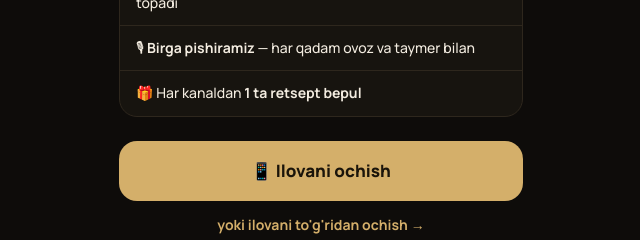
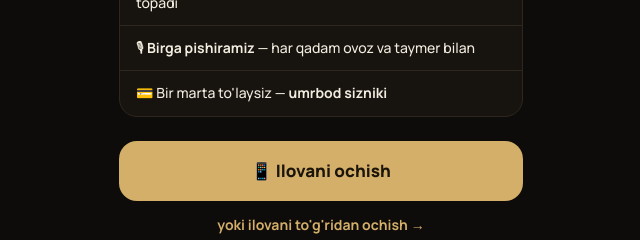
Before and after one commit to mukhibullokh/sisters-cooking-landing, a plain HTML site: page ilova.html in a window 1280 px wide. Shown: the part 382-622 px from the top of the page, 319-959 px from the left. Drawn offline with nearby package versions, Linux system fonts and the light colour scheme.

Commit message:
Ilova sahifa: bepul retsept gapi olib tashlandi (7-noy)

```diff
--- a/ilova.html
+++ b/ilova.html
@@ -42,7 +42,7 @@ fbq('init','1410608204369728');fbq('track','PageView');
     <li>🎡 <b>Baraban</b> — bugungi taomni o'zi tanlab beradi</li>
     <li>🧺 <b>Uyda bor masalliqdan</b> — borini yozing, mos retseptni topadi</li>
     <li>🎙 <b>Birga pishiramiz</b> — har qadam ovoz va taymer bilan</li>
-    <li>🎁 Har kanaldan <b>1 ta retsept bepul</b></li>
+    <li>💳 Bir marta to'laysiz — <b>umrbod sizniki</b></li>
   </ul>
   <a class="btn" id="open" href="https://t.me/SistersCookingBot?start=ilova_meta">📱 Ilovani ochish</a>
   <a class="alt" id="bot" href="https://t.me/SistersCookingBot?startapp=meta">yoki ilovani to'g'ridan ochish →</a>
```
